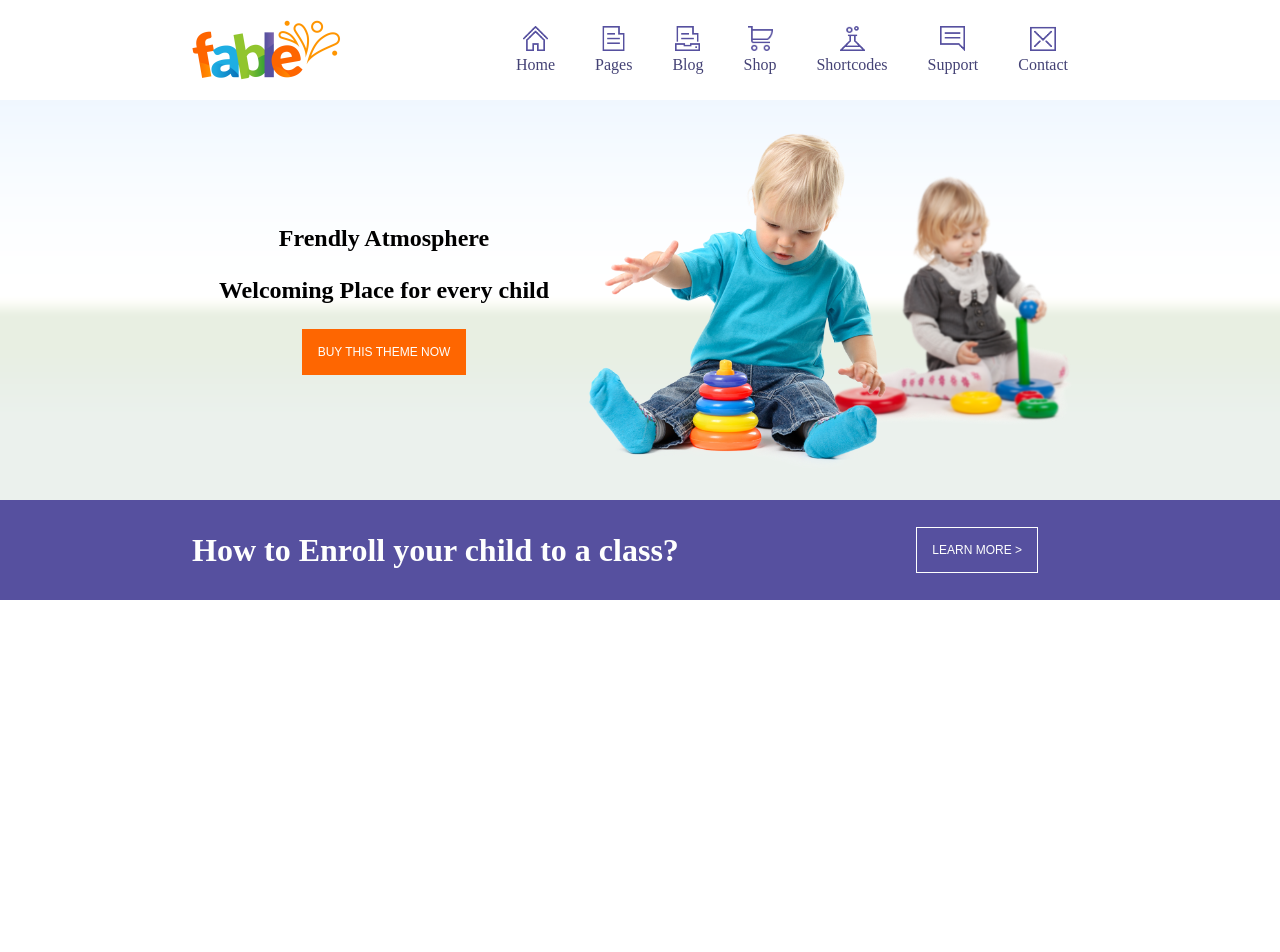
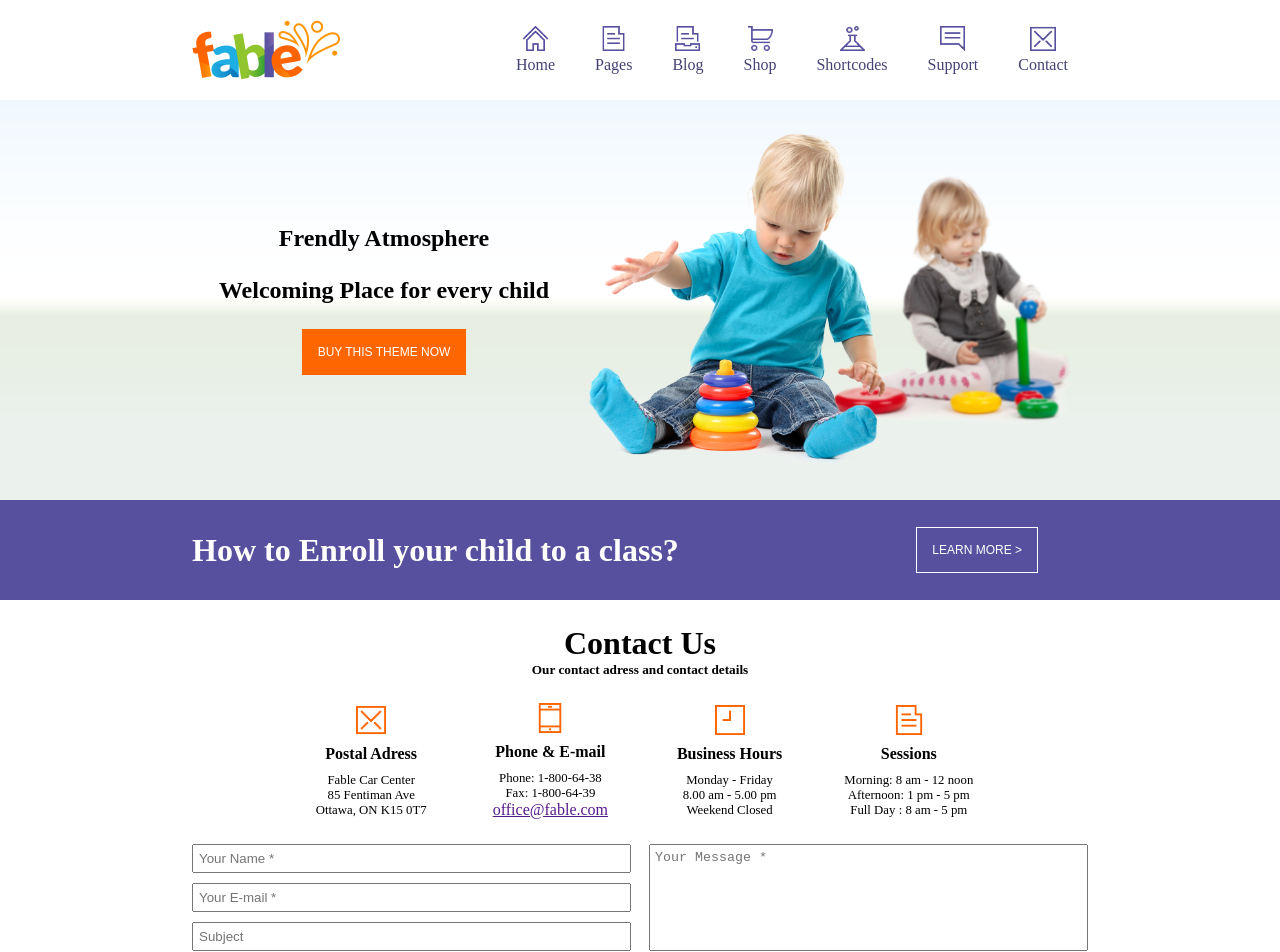
Before and after one commit to AndrewScacchi/proj-html-vuejs, a Vue app: page / in a window 1280 px wide. Shown: the top 952 px of the page. Before the commit the page ends 800 px from the top, so only its background shows below. Built offline with nearby package versions, Linux system fonts and the light colour scheme.

Commit message:
Initial Style for ContactUs sectiond done

```diff
--- a/src/components/MyMain.vue
+++ b/src/components/MyMain.vue
@@ -1,16 +1,18 @@
 <template>
   <main id="main">
     <MyJumboTron/>
-
+    <ContactUs/>
   </main>
 </template>
 
 <script>
 import MyJumboTron from './minor/MyJumboTron.vue';
+import ContactUs from './minor/ContactUs.vue';
 export default {
   name: 'MyMain',
   components: {
-    MyJumboTron
+    MyJumboTron,
+    ContactUs
 }
 }
 </script>
--- /dev/null
+++ b/src/components/minor/ContactUs.vue
@@ -0,0 +1,147 @@
+<template>
+<!-- creating a Jumbotron with img and file in flex -->
+  <div id="contactUs" class="flex-col">
+    <div class="contact-title flex-col">
+      <h1>Contact Us</h1>
+      <h5>Our contact adress and contact details</h5>
+
+    </div>
+    <div class="contact-links flex-row">
+
+      <!-- dynamic contact card -->
+
+      <div v-for="(contactLink, i ) in contactLinks " :key="i" class="contact-card flex-col">
+        <img :src="contactLink.img" :alt="contactLink.title">
+        <h4>{{contactLink.title}}</h4>
+        <p>{{contactLink.line1}}</p>
+        <p>{{contactLink.line2}}</p>
+        <p>{{contactLink.line3}}</p>
+        <a href="">{{contactLink.contentLink}}</a>
+
+      </div>
+
+
+    </div>
+    <form action="get" class="contact-form flex-row">
+      <div class="form-data flex-col">
+        <input type="text" placeholder="Your Name *" required>
+        <input type="mail" placeholder="Your E-mail *" required>
+        <input type="text" placeholder="Subject">
+      </div>
+      <textarea class="form-msg" placeholder="Your Message *" required></textarea>
+
+      <input id="form-btn" type="button" value="SEND MESSAGE" class="btn btn-orange">
+    </form>
+
+
+  </div>
+</template>
+
+<script>
+export default {
+  name: 'ContactUs',
+  data(){
+    return{
+      contactLinks: [
+        {
+          img: require("../../assets/images/envelope (1).png"),
+          title: "Postal Adress",
+          line1: "Fable Car Center",
+          line2:"85 Fentiman Ave",
+          line3:"Ottawa, ON K15 0T7",
+        },
+        {
+          img: require("../../assets/images/mobile.png"),
+          title: "Phone & E-mail",
+          line1: "Phone: 1-800-64-38",
+          line2:"Fax: 1-800-64-39",
+          line3:"",
+          contentLink:"office@fable.com"
+        },
+        {
+          img: require("../../assets/images/clock.png"),
+          title: "Business Hours",
+          line1: "Monday - Friday",
+          line2:"8.00 am - 5.00 pm",
+          line3:"Weekend Closed",
+        },
+        {
+          img: require("../../assets/images/document (1).png"),
+          title: "Sessions",
+          line1: "Morning: 8 am - 12 noon",
+          line2:"Afternoon: 1 pm - 5 pm",
+          line3:"Full Day : 8 am - 5 pm",
+        },
+      ]
+    }
+  }
+}
+</script>
+
+<!-- Add "scoped" attribute to limit CSS to this component only -->
+<style scoped lang="scss">
+#contactUs{
+  width: 70%;
+  margin: 0 auto;
+  min-height: 200px;
+  padding: 25px 0 75px;
+  align-items: center;
+  justify-content: space-around;
+  gap: 25px;
+  .contact-title{
+    justify-content: center;
+    align-items: center;
+  }
+  .contact-links{
+    justify-content: center;
+    align-items: center;
+    width: 100%;
+    gap: 5%;
+    .contact-card{
+
+    width: 15%;
+    justify-content: center;
+    align-items: center;
+    text-align: center;
+    img{
+      height: 30px;
+    }
+    h4 {
+      margin: 10px 0;
+      font-weight: bold;
+    }
+    p {
+      font-size: 0.8rem;
+    }
+  }
+  }
+  .contact-form{
+    width: 100%;
+    height: 100px;
+    gap: 2%;
+    div {
+      width: 49%;
+      justify-content: space-between;
+      gap: 10px;
+      input {
+        width: 100%;
+        line-height: 25px;
+        padding: 0 5px;
+      }
+    }
+    .form-msg{
+      width: 49%;
+      padding: 5px;
+      resize: none;
+    }
+    #form-btn {
+      padding: 5px;
+      margin: 25px auto;
+    }
+
+
+  }
+
+}
+
+</style>
```
Also changed, not shown: src/components/minor/OurClasses.vue (added), src/components/minor/WelcomeToFable.vue (added), src/components/minor/WhatIsNew.vue (added).
